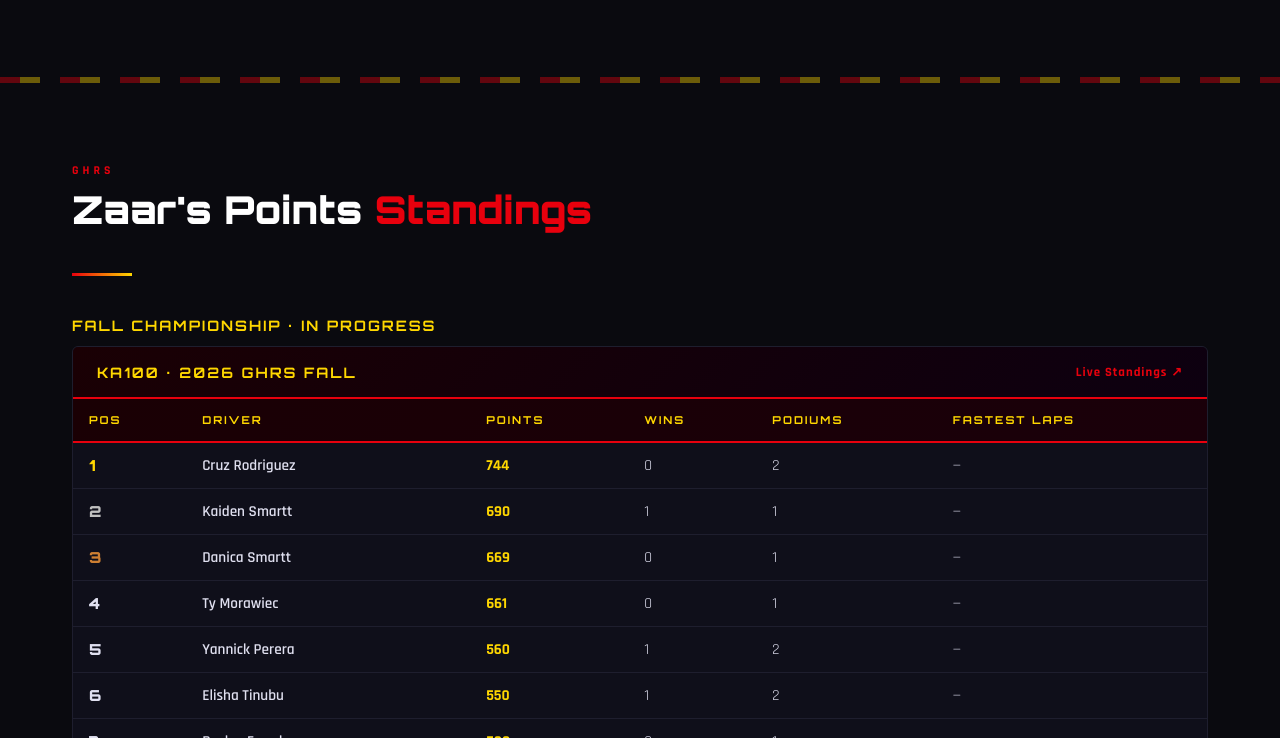
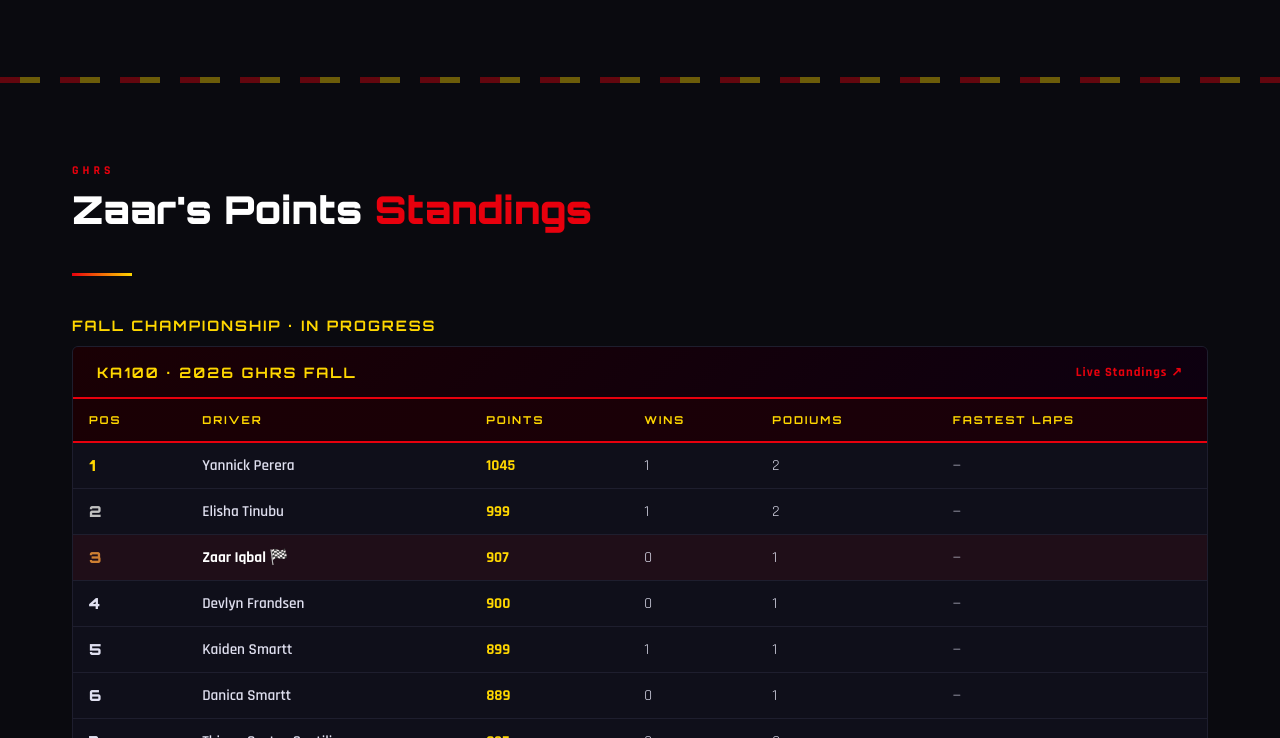
Before and after one commit to iqbalinc/zfkarting, a plain HTML site: page index.html in a window 1280 px wide. Shown: the part 3243-3981 px from the top of the page. Drawn offline with Linux system fonts and the light colour scheme.

Commit message:
Update GHRS Fall standings from AlphaRaceHub: Zaar 9th/419 -> 3rd/907 pts
Co-Authored-By: Claude Sonnet 5.5 <noreply@anthropic.com>
Claude-Session: https://claude.ai/code/session_011rKaqAxjVz7x1eT2QZyUud

```diff
--- a/index.html
+++ b/index.html
@@ -1233,21 +1233,22 @@ const standingsDataSpring = [
 ];
 
 const standingsDataFall = [
-  { pos: 1, driver: 'Cruz Rodriguez',        pts: 744, wins: 0, podiums: 2, fl: '—' },
-  { pos: 2, driver: 'Kaiden Smartt',         pts: 690, wins: 1, podiums: 1, fl: '—' },
-  { pos: 3, driver: 'Danica Smartt',         pts: 669, wins: 0, podiums: 1, fl: '—' },
-  { pos: 4, driver: 'Ty Morawiec',           pts: 661, wins: 0, podiums: 1, fl: '—' },
-  { pos: 5, driver: 'Yannick Perera',        pts: 560, wins: 1, podiums: 2, fl: '—' },
-  { pos: 6, driver: 'Elisha Tinubu',         pts: 550, wins: 1, podiums: 2, fl: '—' },
-  { pos: 7, driver: 'Devlyn Frandsen',       pts: 500, wins: 0, podiums: 1, fl: '—' },
-  { pos: 8, driver: 'Landry Bridges',        pts: 445, wins: 0, podiums: 0, fl: '—' },
-  { pos: 9, driver: 'Zaar Iqbal',            pts: 419, wins: 0, podiums: 1, fl: '—' },
-  { pos: 10, driver: 'Thiago Costas Gentili', pts: 403, wins: 0, podiums: 0, fl: '—' },
-  { pos: 11, driver: 'Benton Hale',           pts: 384, wins: 0, podiums: 0, fl: '—' },
-  { pos: 12, driver: 'Lex Webster',           pts: 350, wins: 0, podiums: 0, fl: '—' },
-  { pos: 13, driver: 'Alex Chandler',         pts: 300, wins: 1, podiums: 1, fl: '—' },
+  { pos: 1, driver: 'Yannick Perera',        pts: 1045, wins: 1, podiums: 2, fl: '—' },
+  { pos: 2, driver: 'Elisha Tinubu',         pts: 999, wins: 1, podiums: 2, fl: '—' },
+  { pos: 3, driver: 'Zaar Iqbal',            pts: 907, wins: 0, podiums: 1, fl: '—' },
+  { pos: 4, driver: 'Devlyn Frandsen',       pts: 900, wins: 0, podiums: 1, fl: '—' },
+  { pos: 5, driver: 'Kaiden Smartt',         pts: 899, wins: 1, podiums: 1, fl: '—' },
+  { pos: 6, driver: 'Danica Smartt',         pts: 889, wins: 0, podiums: 1, fl: '—' },
+  { pos: 7, driver: 'Thiago Costas Gentili', pts: 835, wins: 0, podiums: 0, fl: '—' },
+  { pos: 8, driver: 'Cruz Rodriguez',        pts: 744, wins: 0, podiums: 2, fl: '—' },
+  { pos: 9, driver: 'Ty Morawiec',           pts: 661, wins: 0, podiums: 1, fl: '—' },
+  { pos: 10, driver: 'Alex Chandler',         pts: 600, wins: 1, podiums: 1, fl: '—' },
+  { pos: 11, driver: 'Landry Bridges',        pts: 445, wins: 0, podiums: 0, fl: '—' },
+  { pos: 12, driver: 'Benton Hale',           pts: 384, wins: 0, podiums: 0, fl: '—' },
+  { pos: 13, driver: 'Lex Webster',           pts: 350, wins: 0, podiums: 0, fl: '—' },
   { pos: 14, driver: 'Clayton Stiles',        pts: 290, wins: 1, podiums: 1, fl: '—' },
   { pos: 15, driver: 'Aston Wyatt',           pts: 280, wins: 0, podiums: 1, fl: '—' },
+  { pos: 16, driver: 'Axyl Kovarcik',         pts: 207, wins: '—', podiums: '—', fl: '—' },
 ];
 
 /* ================================================================
```
